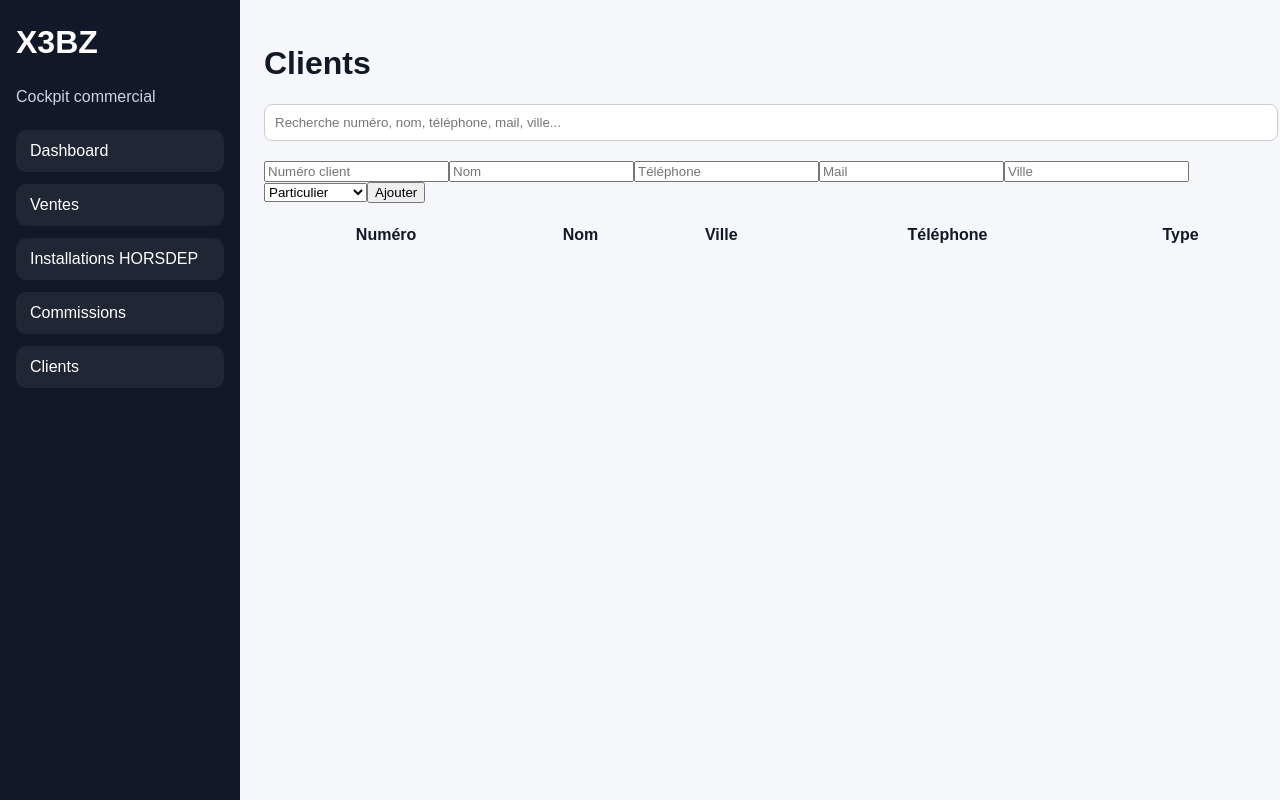
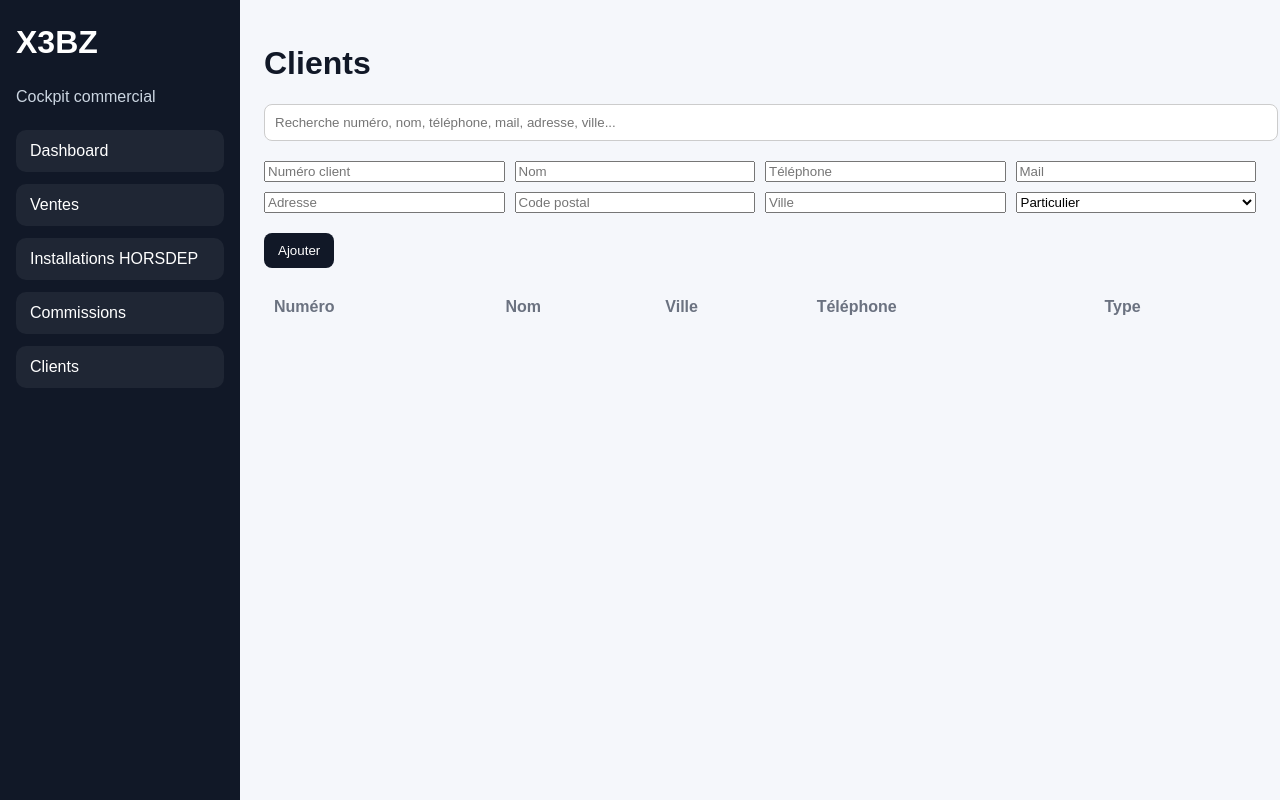
Before and after one commit to bargaouitarek-gif/X3BZ, a Next.js app: page /clients in a window 1280 px wide. Built offline with nearby package versions, Linux system fonts and the light colour scheme.

Commit message:
Enhance client form with adresse and codePostal
Added fields for adresse and codePostal in client management.

```diff
--- a/app/clients/page.tsx
+++ b/app/clients/page.tsx
@@ -1,6 +1,7 @@
 "use client";
 
-import { useState } from "react";
+import Link from "next/link";
+import { useEffect, useState } from "react";
 
 type Client = {
   id: number;
@@ -8,6 +9,8 @@ type Client = {
   nom: string;
   telephone: string;
   mail: string;
+  adresse: string;
+  codePostal: string;
   ville: string;
   type: string;
 };
@@ -17,22 +20,37 @@ export default function Page() {
   const [nom, setNom] = useState("");
   const [telephone, setTelephone] = useState("");
   const [mail, setMail] = useState("");
+  const [adresse, setAdresse] = useState("");
+  const [codePostal, setCodePostal] = useState("");
   const [ville, setVille] = useState("");
   const [type, setType] = useState("Particulier");
 
   const [clients, setClients] = useState<Client[]>([]);
   const [search, setSearch] = useState("");
 
+  useEffect(() => {
+    const data = localStorage.getItem("clientsX3BZ");
+    if (data) {
+      setClients(JSON.parse(data));
+    }
+  }, []);
+
+  useEffect(() => {
+    localStorage.setItem("clientsX3BZ", JSON.stringify(clients));
+  }, [clients]);
+
   function ajouterClient() {
     if (!numero.trim() || !nom.trim()) return;
 
     const nouveauClient: Client = {
       id: Date.now(),
-      numero,
-      nom,
-      telephone,
-      mail,
-      ville,
+      numero: numero.trim(),
+      nom: nom.trim(),
+      telephone: telephone.trim(),
+      mail: mail.trim(),
+      adresse: adresse.trim(),
+      codePostal: codePostal.trim(),
+      ville: ville.trim(),
       type,
     };
 
@@ -42,12 +60,14 @@ export default function Page() {
     setNom("");
     setTelephone("");
     setMail("");
+    setAdresse("");
+    setCodePostal("");
     setVille("");
     setType("Particulier");
   }
 
   const clientsFiltres = clients.filter((c) =>
-    `${c.numero} ${c.nom} ${c.telephone} ${c.mail} ${c.ville}`
+    `${c.numero} ${c.nom} ${c.telephone} ${c.mail} ${c.adresse} ${c.codePostal} ${c.ville}`
       .toLowerCase()
       .includes(search.toLowerCase())
   );
@@ -57,7 +77,7 @@ export default function Page() {
       <h1>Clients</h1>
 
       <input
-        placeholder="Recherche numéro, nom, téléphone, mail, ville..."
+        placeholder="Recherche numéro, nom, téléphone, mail, adresse, ville..."
         value={search}
         onChange={(e) => setSearch(e.target.value)}
         style={{
@@ -69,7 +89,14 @@ export default function Page() {
         }}
       />
 
-      <div style={{ marginBottom: "20px" }}>
+      <div
+        style={{
+          display: "grid",
+          gridTemplateColumns: "repeat(auto-fit, minmax(220px, 1fr))",
+          gap: "10px",
+          marginBottom: "20px",
+        }}
+      >
         <input
           placeholder="Numéro client"
           value={numero}
@@ -95,6 +122,18 @@ export default function Page() {
         />
 
         <input
+          placeholder="Adresse"
+          value={adresse}
+          onChange={(e) => setAdresse(e.target.value)}
+        />
+
+        <input
+          placeholder="Code postal"
+          value={codePostal}
+          onChange={(e) => setCodePostal(e.target.value)}
+        />
+
+        <input
           placeholder="Ville"
           value={ville}
           onChange={(e) => setVille(e.target.value)}
@@ -104,33 +143,52 @@ export default function Page() {
           <option>Particulier</option>
           <option>Professionnel</option>
         </select>
-
-        <button onClick={ajouterClient}>Ajouter</button>
       </div>
 
-      <table width="100%">
+      <button
+        onClick={ajouterClient}
+        style={{
+          marginBottom: "20px",
+          padding: "10px 14px",
+          borderRadius: "8px",
+          border: "none",
+          background: "#111827",
+          color: "white",
+          cursor: "pointer",
+        }}
+      >
+        Ajouter
+      </button>
+
+      <div style={{ overflowX: "auto" }}>
+        <table width="100%" style={{ borderCollapse: "collapse" }}>
           <thead>
-          <tr>
-            <th>Numéro</th>
-            <th>Nom</th>
-            <th>Ville</th>
-            <th>Téléphone</th>
-            <th>Type</th>
+            <tr style={{ textAlign: "left", color: "#6b7280" }}>
+              <th style={{ padding: "10px" }}>Numéro</th>
+              <th style={{ padding: "10px" }}>Nom</th>
+              <th style={{ padding: "10px" }}>Ville</th>
+              <th style={{ padding: "10px" }}>Téléphone</th>
+              <th style={{ padding: "10px" }}>Type</th>
             </tr>
           </thead>
 
           <tbody>
             {clientsFiltres.map((c) => (
-            <tr key={c.id}>
-              <td>{c.numero}</td>
-              <td>{c.nom}</td>
-              <td>{c.ville}</td>
-              <td>{c.telephone}</td>
-              <td>{c.type}</td>
+              <tr key={c.id} style={{ borderTop: "1px solid #e5e7eb" }}>
+                <td style={{ padding: "10px" }}>
+                  <Link href={`/clients/${c.numero}`}>{c.numero}</Link>
+                </td>
+                <td style={{ padding: "10px" }}>
+                  <Link href={`/clients/${c.numero}`}>{c.nom}</Link>
+                </td>
+                <td style={{ padding: "10px" }}>{c.ville}</td>
+                <td style={{ padding: "10px" }}>{c.telephone}</td>
+                <td style={{ padding: "10px" }}>{c.type}</td>
               </tr>
             ))}
           </tbody>
         </table>
       </div>
+    </div>
   );
 }
```
Lines whose indentation alone changed are shown as unchanged.
